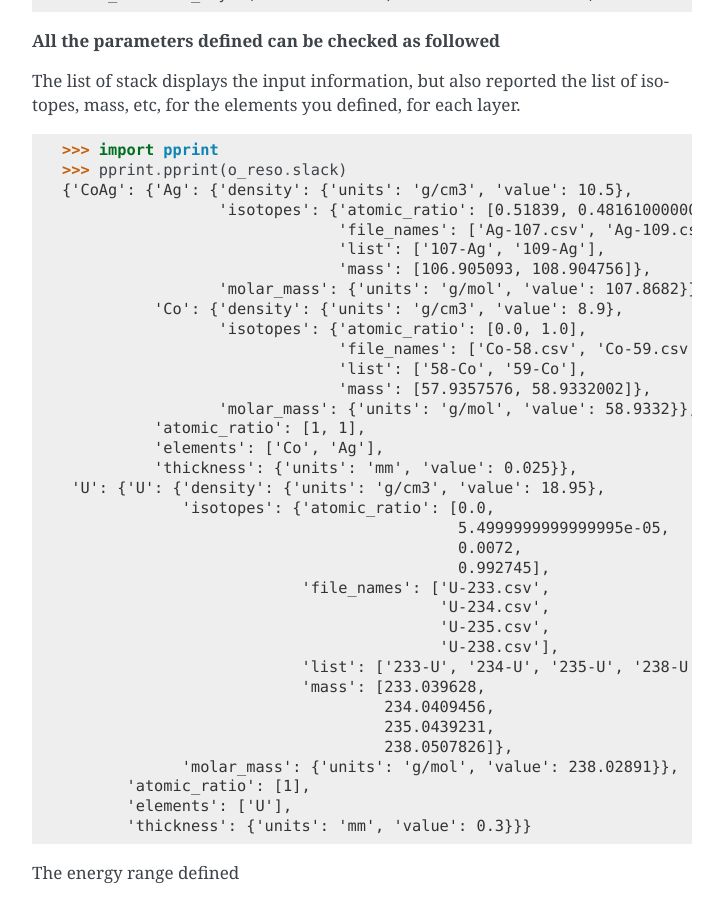
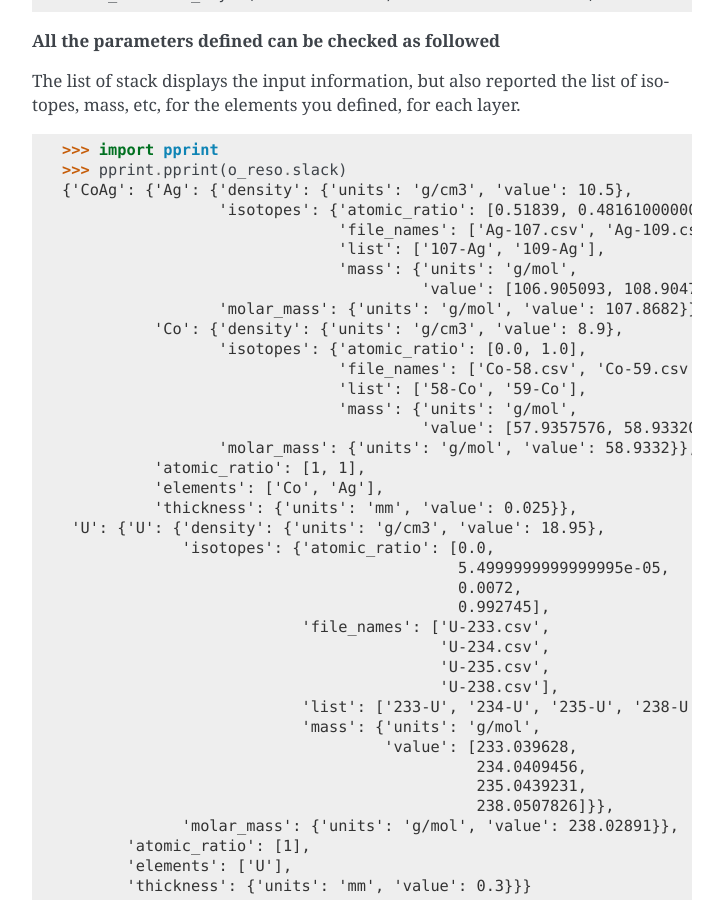
Before and after one commit to ornlneutronimaging/ImagingReso, a Sphinx documentation site: the page built from documentation/source/tutorial.rst, in a window 1280 px wide and 900 px high, scrolled down 1096 px. Shown: the whole window, without its empty margins (388-1111 px from the left). Built offline with Sphinx 7.4.7, drawn with Linux system fonts in a browser that asks for light colours.

Commit message:
Addd unit to isotopes mass

```diff
--- a/documentation/source/tutorial.rst
+++ b/documentation/source/tutorial.rst
@@ -57,13 +57,15 @@ the elements you defined, for each layer.
                  'isotopes': {'atomic_ratio': [0.51839, 0.48161000000000004],
                               'file_names': ['Ag-107.csv', 'Ag-109.csv'],
                               'list': ['107-Ag', '109-Ag'],
-                              'mass': [106.905093, 108.904756]},
+                              'mass': {'units': 'g/mol',
+                                       'value': [106.905093, 108.904756]}},
                  'molar_mass': {'units': 'g/mol', 'value': 107.8682}},
           'Co': {'density': {'units': 'g/cm3', 'value': 8.9},
                  'isotopes': {'atomic_ratio': [0.0, 1.0],
                               'file_names': ['Co-58.csv', 'Co-59.csv'],
                               'list': ['58-Co', '59-Co'],
-                              'mass': [57.9357576, 58.9332002]},
+                              'mass': {'units': 'g/mol',
+                                       'value': [57.9357576, 58.9332002]}},
                  'molar_mass': {'units': 'g/mol', 'value': 58.9332}},
           'atomic_ratio': [1, 1],
           'elements': ['Co', 'Ag'],
@@ -78,10 +80,11 @@ the elements you defined, for each layer.
                                          'U-235.csv',
                                          'U-238.csv'],
                           'list': ['233-U', '234-U', '235-U', '238-U'],
-                          'mass': [233.039628,
-                                   234.0409456,
-                                   235.0439231,
-                                   238.0507826]},
+                          'mass': {'units': 'g/mol',
+                                   'value': [233.039628,
+                                             234.0409456,
+                                             235.0439231,
+                                             238.0507826]}},
              'molar_mass': {'units': 'g/mol', 'value': 238.02891}},
        'atomic_ratio': [1],
        'elements': ['U'],
```
Also changed, not shown: 7 other files.
